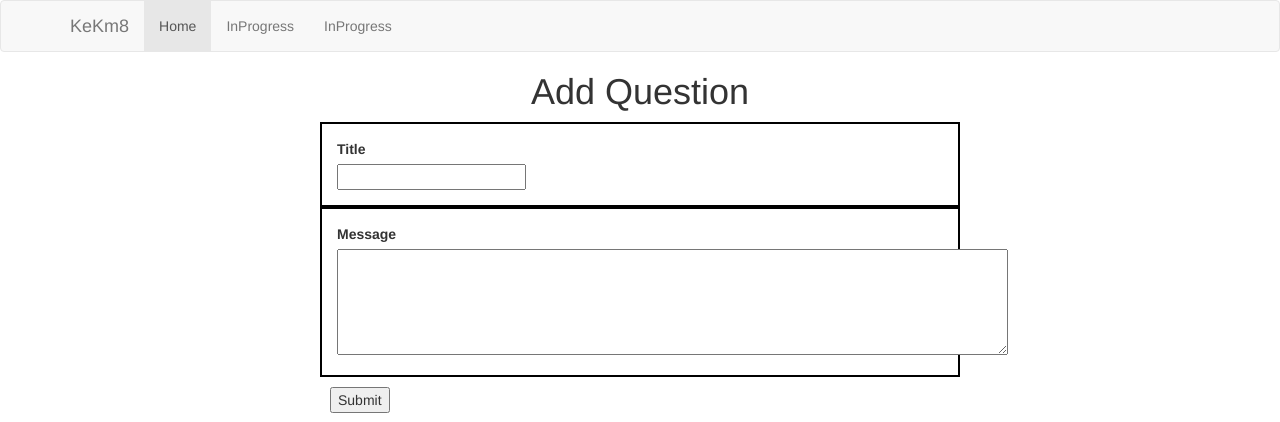
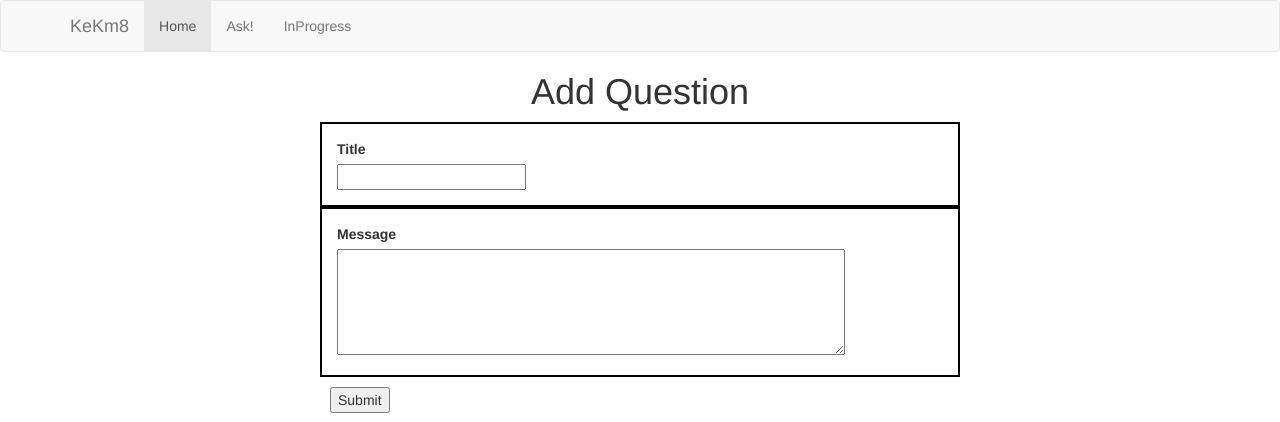
Before and after one commit to Dusernajder/ask_mate_teamproject, a Flask app: page /add-question in a window 1280 px wide. Shown: the top 422 px of the page. Run offline with Flask 2, Linux system fonts and the light colour scheme; some libraries are stand-ins or nearby versions.

Commit message:
ask route to navbar

```diff
--- a/templates/add_question.html
+++ b/templates/add_question.html
@@ -11,7 +11,7 @@
         </div>
         <div id="message">
             <label for="message" >Message</label><br>
-            <textarea name="message" cols="80" rows="5"></textarea>
+            <textarea name="message" cols="60" rows="5"></textarea>
         </div>
         <div id="submit">
             <button name="submit" type="submit">Submit</button>
--- a/templates/includes/navbar.html
+++ b/templates/includes/navbar.html
@@ -13,7 +13,7 @@
         <div id="navbar" class="collapse navbar-collapse">
             <ul class="nav navbar-nav">
                 <li class="active"><a href="/">Home</a></li>
-                <li><a href="/">InProgress</a></li>
+                <li><a href="/add-question">Ask!</a></li>
                 <li><a href="/">InProgress</a></li>
             </ul>
         </div>
```
